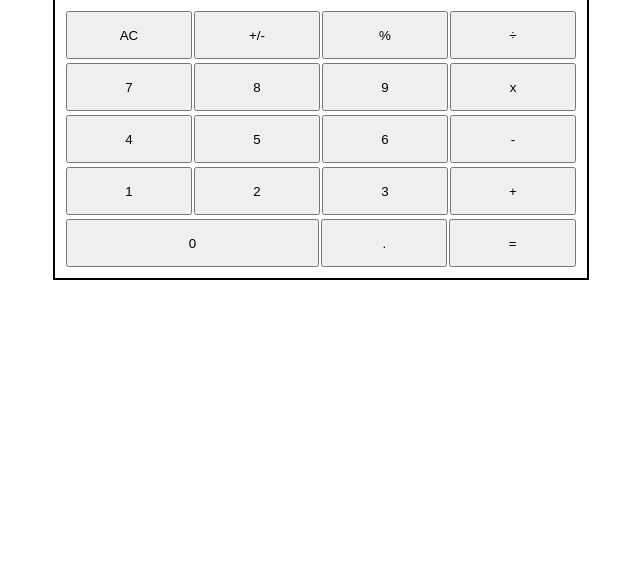
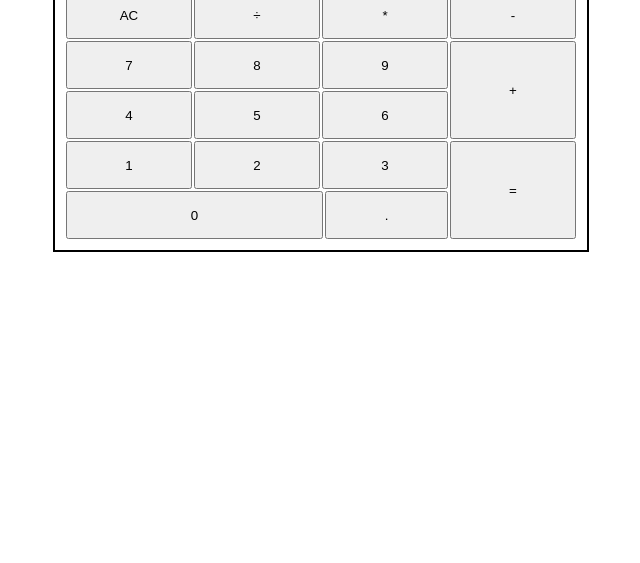
Before and after one commit to jenortega/calculator, a plain HTML site: page index.html in a window 1280 px wide. Shown: the part 237-800 px from the top of the page, without its empty margins (319-959 px from the left). Drawn offline with Linux system fonts and the light colour scheme.

Commit message:
Design Two

```diff
--- a/index.html
+++ b/index.html
@@ -20,37 +20,41 @@
         </div>
 
         <div id="buttons-area">
-            <div class="row">
+            <div id="top-section">
                 <button class="btn">AC</button>
-                <button class="btn">+/-</button>
-                <button class="btn">%</button>
                 <button class="btn">÷</button>
+                <button class="btn">*</button>
+                <button class="btn">-</button>
             </div>
+
+            <div id="bottom-section">
+                <div id="numbers">
                     <div class="row">
                         <button class="btn">7</button>
                         <button class="btn">8</button>
                         <button class="btn">9</button>
-                <button class="btn">x</button>
                     </div>
                     <div class="row">
                         <button class="btn">4</button>
                         <button class="btn">5</button>
                         <button class="btn">6</button>
-                <button class="btn">-</button>
                     </div>
                     <div class="row">
                         <button class="btn">1</button>
                         <button class="btn">2</button>
                         <button class="btn">3</button>
-                <button class="btn">+</button>
                     </div>
-            <div class="row row-five">
+                    <div class="row">
                         <button class="btn zero">0</button>
-                <button class="btn one">.</button>
-                <button class="btn one">=</button>
+                        <button class="btn period">.</button>
                     </div>
                 </div>
-
+                <div id="right-buttons">
+                    <button class="btn">+</button>
+                    <button class="btn">=</button>
+                </div>
+            </div>
+        </div>
     </div>
 
     <script src="./app.js"></script>
--- a/styles.css
+++ b/styles.css
@@ -19,8 +19,6 @@ h1 {
 #calculator {
     border: 2px black solid;
     padding: 10px;
-    /* width: 300px;
-    height: 500px; */
     width: 40%;
     height: 70%;
 
@@ -41,38 +39,47 @@ h2 {
     font-size: 35px;
     padding: 5px 1px;
     flex: 1;
-    margin: 20px 0px
+    margin: 10px 0px;
 
 }
 
+/* CALCULATOR BUTTONS */
 #buttons-area {
-
-    height: 80%;
     display: flex;
     flex-direction: column;
-    gap: 2px;
 }
 
+#top-section,
 .row {
     display: flex;
-    justify-content: center;
     height: 50px;
+}
 
+#bottom-section {
+    display: flex;
+}
+
+#numbers {
+    display: flex;
+    flex-direction: column;
+    width: 75%
+}
+
+#right-buttons {
+    display: flex;
+    flex-direction: column;
+    width: 25%;
 }
 
 .btn {
     flex: 1;
     height: auto;
-    padding: 1px;
+    width: auto;
+    padding: 4px;
     margin: 1px;
 }
 
-.row-five > .zero {
-    width: 50%;
+.row > .zero {
     flex: 1 1 auto;
+    width: 38%;
 }
-
-.row-five > .one {
-    width: 25%;
-    flex: 1 1 auto;
-}
```
Lines whose indentation alone changed are shown as unchanged.
